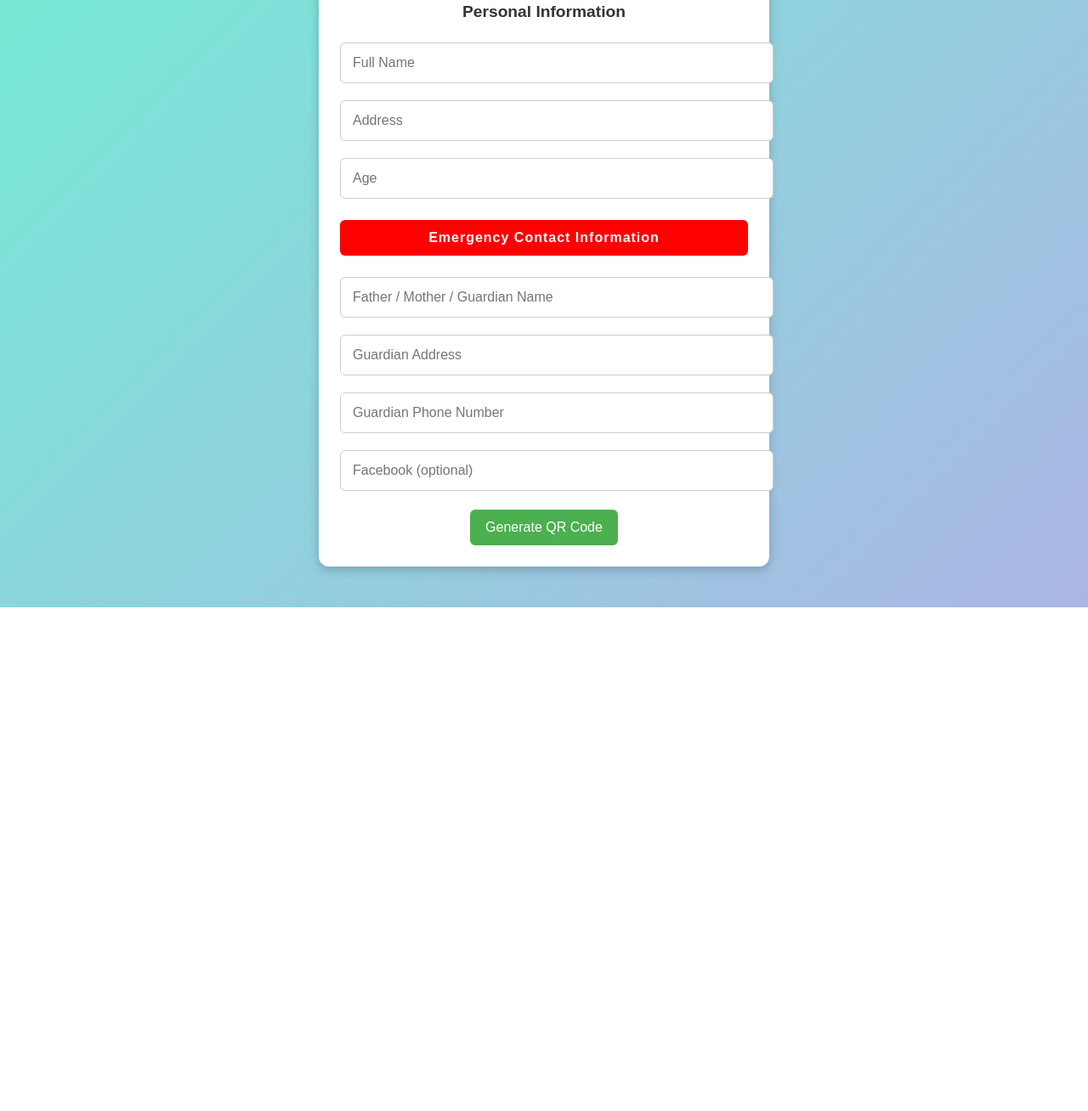
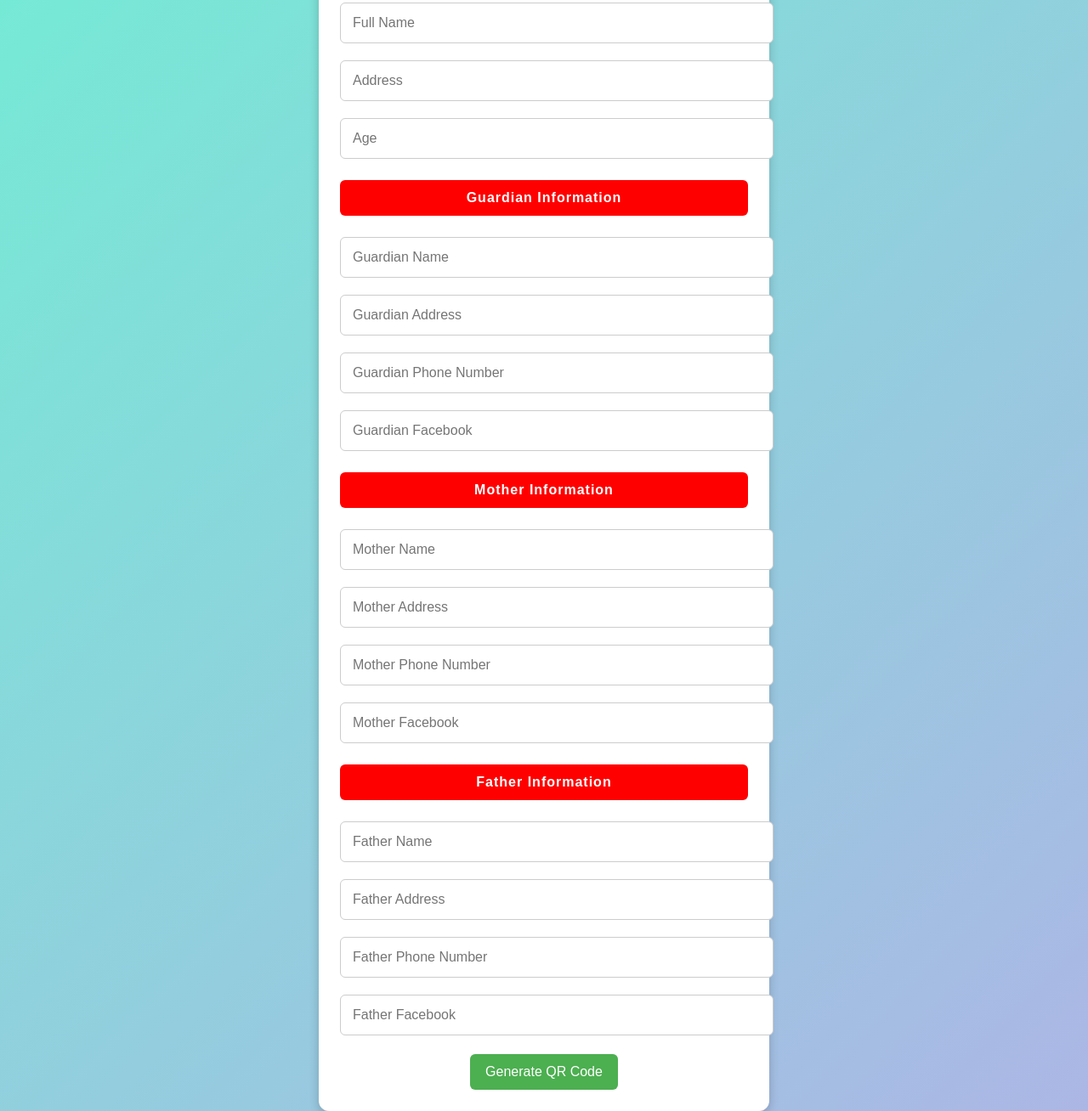
Before and after one commit to Website798/Contact-Information, a plain HTML site: page HCI/index.html in a window 1280 px wide. Shown: the part 85-1393 px from the top of the page at 85% size. Before the commit the page ends 800 px from the top, so only its background shows below. Drawn offline with Linux system fonts and the light colour scheme.

Commit message:
Update index.html

```diff
--- a/HCI/index.html
+++ b/HCI/index.html
@@ -7,33 +7,42 @@
 </head>
 <body>
   <div class="container" id="app">
-    <!-- Personal Information -->
     <div id="infoForm">
       <h2>Personal Information</h2>
       <input type="text" id="fullname" placeholder="Full Name" required>
       <input type="text" id="address" placeholder="Address" required>
       <input type="text" id="age" placeholder="Age" required>
 
-      <!-- Emergency Contact Section -->
-      <h2 class="emergency-title">Emergency Contact Information</h2>
-      <input type="text" id="guardian" placeholder="Father / Mother / Guardian Name" required>
-      <input type="text" id="contactAddress" placeholder="Guardian Address" required>
-      <input type="text" id="phone" placeholder="Guardian Phone Number" required>
-      <input type="text" id="facebook" placeholder="Facebook (optional)">
+      <h2 class="emergency-title">Guardian Information</h2>
+      <input type="text" id="guardianName" placeholder="Guardian Name" required>
+      <input type="text" id="guardianAddress" placeholder="Guardian Address" required>
+      <input type="text" id="guardianPhone" placeholder="Guardian Phone Number" required>
+      <input type="text" id="guardianFacebook" placeholder="Guardian Facebook">
+
+      <h2 class="emergency-title">Mother Information</h2>
+      <input type="text" id="motherName" placeholder="Mother Name">
+      <input type="text" id="motherAddress" placeholder="Mother Address">
+      <input type="text" id="motherPhone" placeholder="Mother Phone Number">
+      <input type="text" id="motherFacebook" placeholder="Mother Facebook">
+
+      <h2 class="emergency-title">Father Information</h2>
+      <input type="text" id="fatherName" placeholder="Father Name">
+      <input type="text" id="fatherAddress" placeholder="Father Address">
+      <input type="text" id="fatherPhone" placeholder="Father Phone Number">
+      <input type="text" id="fatherFacebook" placeholder="Father Facebook">
 
       <button onclick="generateQR()">Generate QR Code</button>
     </div>
 
-    <!-- QR Code Display -->
     <div id="qrSection" style="display:none;">
       <h2 class="emergency-title">FOR EMERGENCY USE</h2>
       <div id="qrcode"></div>
       <p class="qr-label">Scan for Emergency Info</p>
       <button onclick="downloadQR()">Download QR Code</button>
+      <button onclick="goBack()">Edit Information</button>
     </div>
   </div>
 
-  <!-- QR Code Library -->
   <script src="https://cdnjs.cloudflare.com/ajax/libs/qrcodejs/1.0.0/qrcode.min.js"></script>
   <script src="script.js"></script>
 </body>
```
